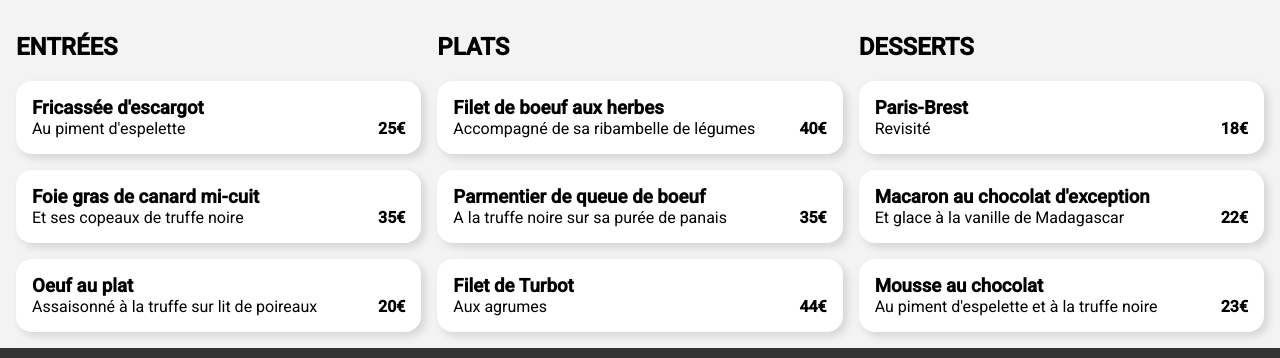
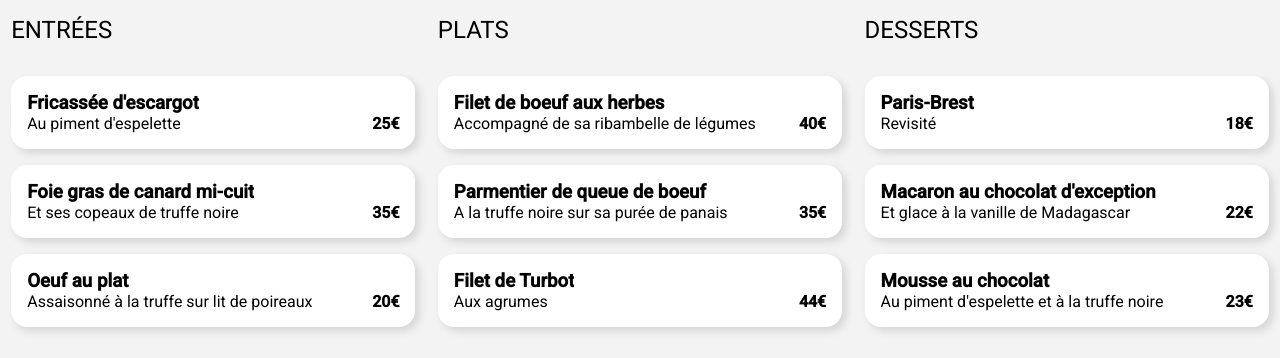
Before and after one commit to RuddyCh/ohmyfood, a website: page la-palette-du-gout.html in a window 1280 px wide. Shown: the part 625-983 px from the top of the page. Drawn offline with Linux system fonts and the light colour scheme; a web font is replaced by a local one.

Commit message:
animation bouton check & finitions page menu

```diff
--- a/la-palette-du-gout.html
+++ b/la-palette-du-gout.html
@@ -24,7 +24,7 @@
 
         <section class="menu">
             <div class="menu__list">
-                <h2>ENTRÉES</h2>
+                <h2>entrées</h2>
                 <div class="menu__list--item">
                     <div class="menudescription"><h3>Fricassée d'escargot</h3>
                     <p>Au piment d'espelette</p></div>
@@ -45,7 +45,7 @@
                 </div>
             </div>
             <div class="menu__list">
-                <h2>PLATS</h2>
+                <h2>plats</h2>
                 <div class="menu__list--item">
                     <div class="menudescription"><h3>Filet de boeuf aux herbes</h3>
                     <p>Accompagné de sa ribambelle de légumes</p></div>
@@ -66,7 +66,7 @@
                 </div>
             </div>
             <div class="menu__list">
-                <h2>DESSERTS</h2>
+                <h2>desserts</h2>
                 <div class="menu__list--item">
                     <div class="menudescription"><h3>Paris-Brest</h3>
                     <p>Revisité</p></div>
--- a/sass/pages/_menus.scss
+++ b/sass/pages/_menus.scss
@@ -19,9 +19,10 @@
         position: relative;
         margin-bottom: 2rem;
         & h1 {
-            font-size: 1.5em;
+            font-size: 1.7em;
             padding-top: 2rem;
             margin-left: 1rem;
+            font-weight: lighter;
         }
         .coeur {
             position: absolute;
@@ -48,15 +49,20 @@
             flex-direction: row;
         }
         background-color: $color-lightgrey;
-        gap: 1rem;
-        padding-left: 1rem;
-        padding-right: 1rem;
         display: flex;
         flex-direction: column;
         justify-content: space-between;
         &__list {
-            gap: 1rem;
             width: 100%;
+            overflow: hidden;
+            padding: 0 0.7rem;
+            margin-bottom: 2rem;
+            & h2 {
+                margin-top: 0;
+                margin-bottom: 2rem;
+                font-weight: normal;
+                text-transform: uppercase;
+            }
             &--item {
                 @include shadow;
                 display: flex;
@@ -64,8 +70,18 @@
                 border-radius: 1rem;
                 margin-bottom: 1rem;
                 overflow: hidden;
+                cursor: pointer;
                 & .menudescription {
                     margin: 1rem;
+                    overflow: hidden;
+                    white-space: nowrap;
+                    text-overflow: ellipsis;
+                    & h3,
+                    p {
+                        overflow: hidden;
+                        text-overflow: ellipsis;
+                        white-space: nowrap;
+                    }
                 }
                 & .price {
                     margin-left: auto;
@@ -80,11 +96,18 @@
                     margin-right: -4rem;
                     width: 4rem;
                     transition: margin-right 0.5s ease-out;
-                    display: grid;
-                    place-items: center;
+                    display: flex;
+                    align-items: center;
+                    justify-content: center;
+                    flex-shrink: 0;
                 }
-                &:hover .check {
+                &:hover {
+                    & .check {
                     margin-right: 0;
+                        & i {
+                            animation: check-spin 500ms ease-in-out;
+                        }
+                    }
                 }
                 & i {
                     font-size: 1.2rem;
--- a/sass/style.scss
+++ b/sass/style.scss
@@ -7,6 +7,10 @@
 /* mixins */
 
 @import "./utils/mixins";
+
+/* Animations */
+
+@import "./utils/animations";
 
 /* HEADER */
 
--- /dev/null
+++ b/sass/utils/_animations.scss
@@ -0,0 +1,8 @@
+@keyframes check-spin {
+    0% {
+        transform: rotate(-90deg);
+    }
+    100% {
+        transform: rotate(0);
+    }
+}
```
Also changed, not shown: style.css, 1 other file.
